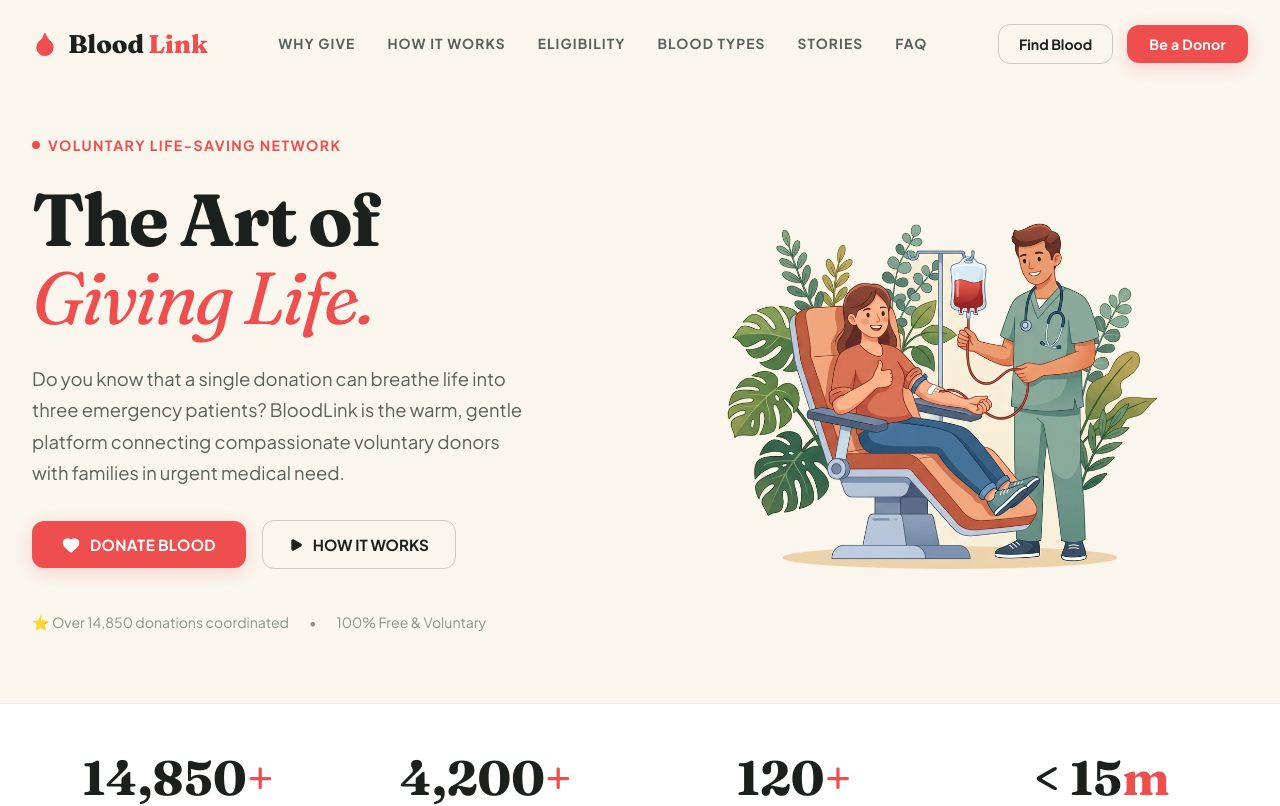
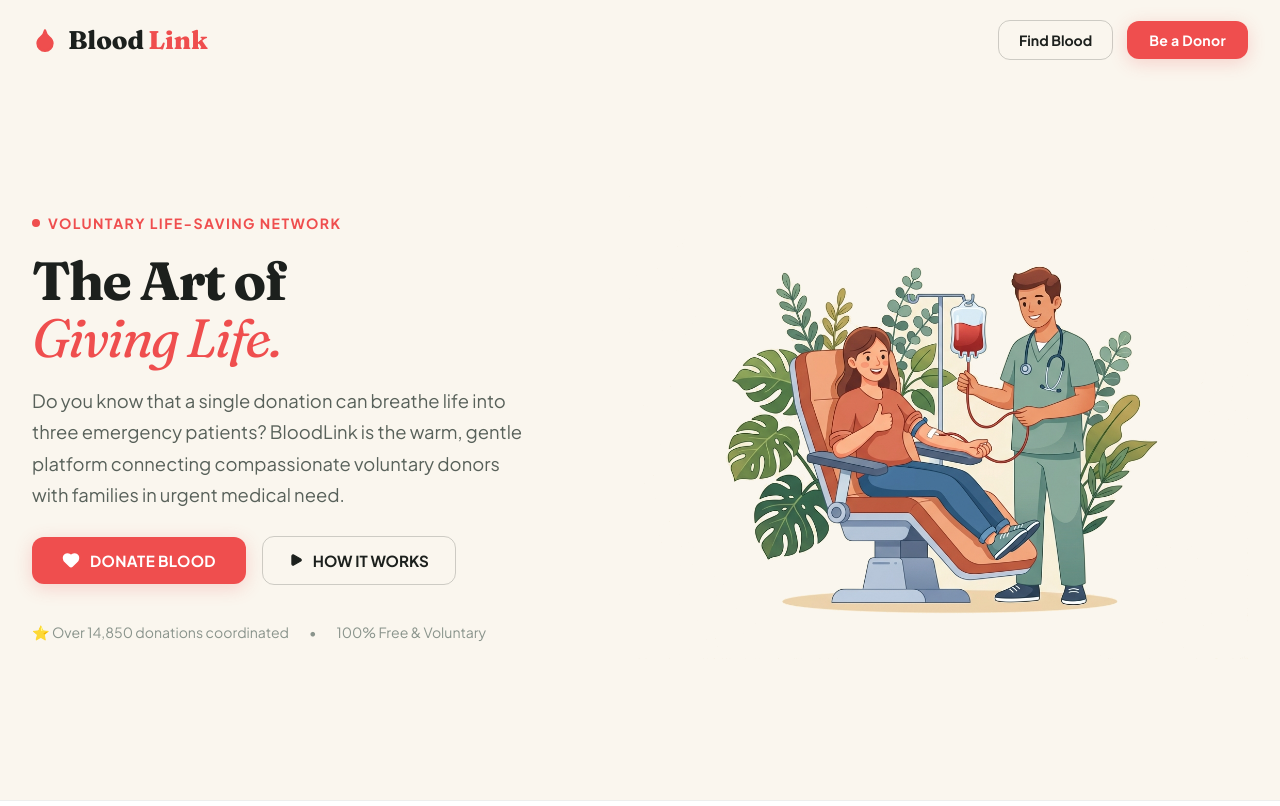
Before and after one commit to Shrey113/Assignment-1, a React (Vite) app in the folder client/: page / in a window 1280 px wide. Shown: the top 806 px of the page. Built offline with nearby package versions, Linux system fonts and the light colour scheme.

Commit message:
feat: create frontend App component and styles for blood donation platform

```diff
--- a/client/src/App.css
+++ b/client/src/App.css
@@ -7,15 +7,29 @@
   background-color: var(--bg-cream);
 }
 
+/* First Viewport Section: Full 100svh Cover */
+.hero-viewport-section {
+  min-height: 100svh;
+  height: 100svh;
+  display: flex;
+  flex-direction: column;
+  justify-content: space-between;
+  box-sizing: border-box;
+  position: relative;
+  overflow: hidden;
+}
+
 /* Top Navigation Bar */
 .editorial-nav {
   width: 100%;
   max-width: 1360px;
   margin: 0 auto;
-  padding: 24px 32px;
+  padding: 20px 32px 10px;
   display: flex;
   align-items: center;
   justify-content: space-between;
+  flex-shrink: 0;
+  box-sizing: border-box;
 }
 
 .editorial-logo {
@@ -39,49 +53,31 @@
   color: var(--coral-accent);
 }
 
-.nav-links-row {
-  display: flex;
-  align-items: center;
-  gap: 32px;
-}
-
-.nav-link-editorial {
-  font-family: var(--font-sans);
-  font-size: 0.86rem;
-  font-weight: 700;
-  color: var(--text-secondary);
-  text-decoration: none;
-  text-transform: uppercase;
-  letter-spacing: 0.08em;
-  transition: color var(--transition-fast);
-}
-
-.nav-link-editorial:hover {
-  color: var(--coral-accent);
-}
-
 .nav-actions-group {
   display: flex;
   align-items: center;
   gap: 14px;
 }
 
-/* Hero Section (Matching "The Art of Hiring" layout) */
+/* Hero Section (Fills remaining 100svh height) */
 .editorial-hero {
+  flex: 1;
   max-width: 1360px;
+  width: 100%;
   margin: 0 auto;
-  padding: 40px 32px 64px;
+  padding: 8px 32px 24px;
   display: grid;
   grid-template-columns: 1.05fr 1.15fr;
   gap: 32px;
   align-items: center;
-  min-height: calc(88vh - 90px);
+  box-sizing: border-box;
+  min-height: 0;
 }
 
 .hero-text-block {
   display: flex;
   flex-direction: column;
-  gap: 24px;
+  gap: clamp(14px, 2.2vh, 24px);
   z-index: 2;
 }
 
@@ -98,7 +94,7 @@
 }
 
 .hero-main-heading {
-  font-size: 4.6rem;
+  font-size: clamp(2.8rem, 4.2vw, 4.5rem);
   line-height: 1.06;
   font-weight: 700;
   letter-spacing: -0.035em;
@@ -164,7 +160,8 @@
   grid-column: 1;
   grid-row: 1;
   width: 100%;
-  max-width: 660px;
+  max-width: 640px;
+  max-height: min(580px, calc(100svh - 130px));
   height: auto;
   display: block;
   object-fit: contain;
--- a/client/src/App.jsx
+++ b/client/src/App.jsx
@@ -241,21 +241,14 @@ export default function App() {
         </div>
       )}
 
+      {/* First Section Covering 100svh */}
+      <section className="hero-viewport-section">
         {/* Navigation Bar */}
         <nav className="editorial-nav">
           <a href="#" className="editorial-logo">
             <Droplet size={26} color="#EF4E4E" fill="#EF4E4E" />
             <div className="logo-monogram">Blood<span>Link</span></div>
           </a>
-
-        <div className="nav-links-row">
-          <a href="#why-donate" className="nav-link-editorial">Why Give</a>
-          <a href="#how-it-works" className="nav-link-editorial">How It Works</a>
-          <a href="#eligibility" className="nav-link-editorial">Eligibility</a>
-          <a href="#blood-types" className="nav-link-editorial">Blood Types</a>
-          <a href="#stories" className="nav-link-editorial">Stories</a>
-          <a href="#faq" className="nav-link-editorial">FAQ</a>
-        </div>
 
           <div className="nav-actions-group">
             <button
@@ -311,7 +304,7 @@ export default function App() {
               <button
                 id="hero-how-btn"
                 onClick={() => {
-                const el = document.getElementById('how-it-works');
+                  const el = document.getElementById('why-donate');
                   el?.scrollIntoView({ behavior: 'smooth' });
                 }}
                 className="btn-editorial-secondary"
@@ -352,6 +345,7 @@ export default function App() {
             ))}
           </div>
         </header>
+      </section>
 
       {/* Impact Statistics Banner */}
       <section className="stats-banner-wrap">
```
Lines whose indentation alone changed are shown as unchanged.
